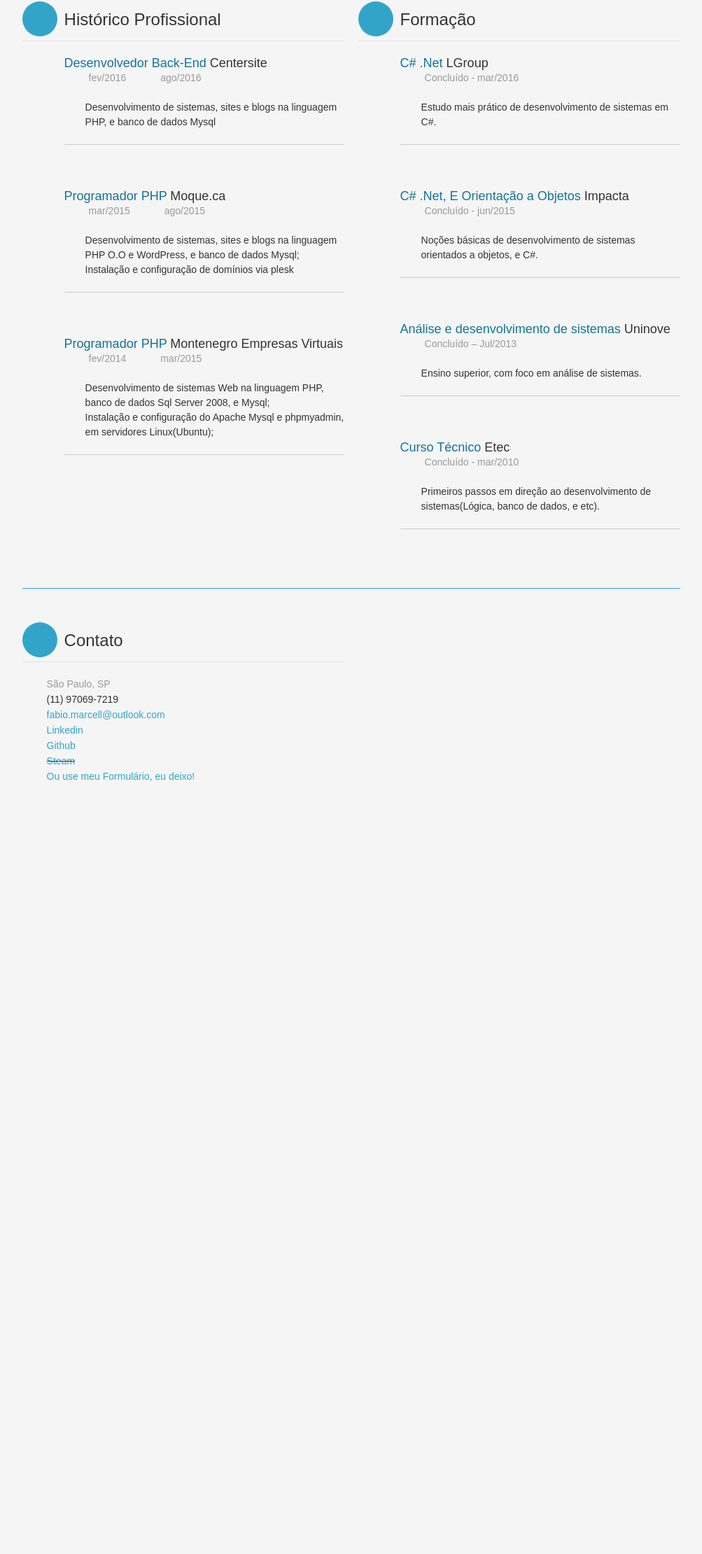
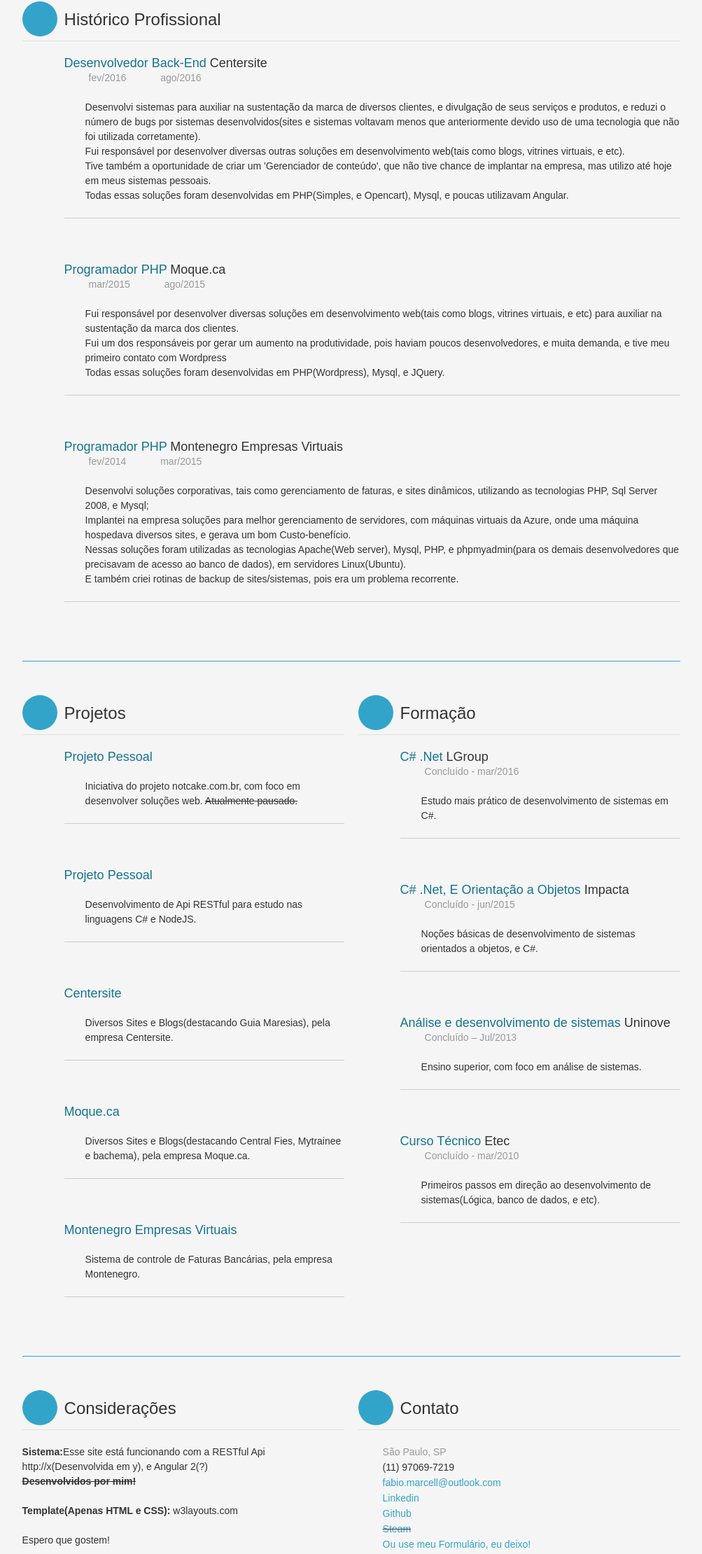
Before and after one commit to fabiomarcell/fabiomarcell.github.io, a plain HTML site: page index.html in a window 1280 px wide. Shown: the part 1118-3338 px from the top of the page at 70% size, without its empty margins (138-1141 px from the left). Before the commit the page ends 2280 px from the top, so only its background shows below. Drawn offline with Linux system fonts and the light colour scheme; a web font is replaced by a local one.

Commit message:
static texts ok

```diff
--- a/index.html
+++ b/index.html
@@ -111,22 +111,28 @@
 			<div class="grid_16" style="border-bottom: 1px solid #33a4c9;"></div>
 
 			<!-- Expériences -->
-			<div class="grid_8 experiences">
+			<div class="grid_16 experiences">
 				<h3>Histórico Profissional</h3>
 				<ul>
 					<li style="border-bottom:1px solid #ccc;">
 						<h4><strong>Desenvolvedor Back-End</strong> Centersite</h4>
 						<span class="lieu">fev/2016</span>
 						<span class="dates">ago/2016</span>
-						<p>Desenvolvimento de sistemas, sites e blogs na linguagem PHP, e banco de dados Mysql</p>
+						<p>
+							Desenvolvi sistemas para auxiliar na sustentação da marca de diversos clientes, e divulgação de seus serviços e produtos, e reduzi o número de bugs por sistemas desenvolvidos(sites e sistemas voltavam menos que anteriormente devido uso de uma tecnologia que não foi utilizada corretamente).<br>
+							Fui responsável por desenvolver diversas outras soluções em desenvolvimento web(tais como blogs, vitrines virtuais, e etc).<br>
+							Tive também a oportunidade de criar um 'Gerenciador de conteúdo', que não tive chance de implantar na empresa, mas utilizo até hoje em meus sistemas pessoais.<br>
+							Todas essas soluções foram desenvolvidas em PHP(Simples, e Opencart), Mysql, e poucas utilizavam Angular.
+						</p>
 					</li>
 					<li style="border-bottom:1px solid #ccc;">
 						<h4><strong>Programador PHP</strong> Moque.ca</h4>
 						<span class="lieu">mar/2015</span>
 						<span class="dates">ago/2015</span>
 						<p>
-							Desenvolvimento de sistemas, sites e blogs na linguagem PHP O.O e WordPress, e banco de dados Mysql;<br>
-							Instalação e configuração de domínios via plesk
+							Fui responsável por desenvolver diversas soluções em desenvolvimento web(tais como blogs, vitrines virtuais, e etc) para auxiliar na sustentação da marca dos clientes.<br>
+							Fui um dos responsáveis por gerar um aumento na produtividade, pois haviam poucos desenvolvedores, e muita demanda, e tive meu primeiro contato com Wordpress<br>
+							Todas essas soluções foram desenvolvidas em PHP(Wordpress), Mysql, e JQuery.
 						</p>
 					</li>
 					<li style="border-bottom:1px solid #ccc;">
@@ -134,13 +140,44 @@
 						<span class="lieu">fev/2014</span>
 						<span class="dates">mar/2015</span>
 						<p>
-							Desenvolvimento de sistemas Web na linguagem PHP, banco de dados Sql Server 2008, e Mysql;<br>
-							Instalação e configuração do Apache Mysql e phpmyadmin, em servidores Linux(Ubuntu);
+							Desenvolvi soluções corporativas, tais como gerenciamento de faturas, e sites dinâmicos, utilizando as tecnologias PHP, Sql Server 2008, e Mysql;<br>
+							Implantei na empresa soluções para melhor gerenciamento de servidores, com máquinas virtuais da Azure, onde uma máquina hospedava diversos sites, e gerava um bom Custo-benefício.<br>
+							Nessas soluções foram utilizadas as tecnologias Apache(Web server), Mysql, PHP, e phpmyadmin(para os demais desenvolvedores que precisavam de acesso ao banco de dados), em servidores Linux(Ubuntu).<br>
+							E também criei rotinas de backup de sites/sistemas, pois era um problema recorrente.
 						</p>
 					</li>
 				</ul>
 			</div>
-			<!-- Formations -->
+
+			<div class="grid_16" style="border-bottom: 1px solid #33a4c9;"></div>
+
+			<div class="grid_8 formations">
+				<h3>Projetos</h3>
+				<ul>
+					<li style="border-bottom:1px solid #ccc;">
+						<h4><strong>Projeto Pessoal</strong></h4>
+						<p>Iniciativa do projeto notcake.com.br, com foco em desenvolver soluções web. <strike>Atualmente pausado.</strike></p>
+					</li>
+					<li style="border-bottom:1px solid #ccc;">
+						<h4><strong>Projeto Pessoal</strong></h4>
+						<p>Desenvolvimento de Api RESTful para estudo nas linguagens C# e NodeJS.</p>
+					</li>
+					<li style="border-bottom:1px solid #ccc;">
+						<h4><strong>Centersite</strong></h4>
+						<p>Diversos Sites e Blogs(destacando Guia Maresias), pela empresa Centersite.</p>
+					</li>
+					<li style="border-bottom:1px solid #ccc;">
+						<h4><strong>Moque.ca</strong></h4>
+						<p>Diversos Sites e Blogs(destacando Central Fies, Mytrainee e bachema), pela empresa Moque.ca.</p>
+					</li>
+					<li style="border-bottom:1px solid #ccc;">
+						<h4><strong>Montenegro Empresas Virtuais</strong></h4>
+						<p>Sistema de controle de Faturas Bancárias, pela empresa Montenegro.</p>
+					</li>
+
+				</ul>
+			</div>
+
 			<div class="grid_8 formations">
 				<h3>Formação</h3>
 				<ul>
@@ -167,14 +204,20 @@
 
 				</ul>
 			</div>
+
+
+
 			<!-- Loisirs -->
 			<div class="grid_16" style="border-bottom: 1px solid #33a4c9;"></div>
-			<!--<div class="grid_8 loisirs">
-				<h3>Loisirs</h3>
-				<p><strong>Sports :</strong> si vous en pratiquez</p>
-				<p><strong>Association :</strong> si vous êtes membre d'une association</p>
-				<p>D'autres loisirs plus vagues, complétez ici.</p>
-			</div>-->
+			<div class="grid_8 loisirs">
+				<h3>Considerações</h3>
+				<p>
+					<strong>Sistema:</strong>Esse site está funcionando com a RESTful Api http://x(Desenvolvida em y), e Angular 2(?)<br>
+					<strike><strong>Desenvolvidos por mim!</strong></strike>
+				</p>
+				<p><strong>Template(Apenas HTML e CSS): </strong> w3layouts.com</p>
+				<p>Espero que gostem!</p>
+			</div>
 			<!-- Contact -->
 			<div class="grid_8 contact">
 				<h3>Contato</h3>
@@ -182,7 +225,7 @@
 				<ul>
 					<li class="lieu">São Paulo, SP</li>
 					<li class="phone">(11) 97069-7219</li>
-					<li class="mail"><a href="mailto:mon.adresse@email.fr">fabio.marcell@outlook.com</a></li>
+					<li class="mail"><a href="mailto:fabio.marcell@outlook.com">fabio.marcell@outlook.com</a></li>
 					<li class="site"><a href="https://www.linkedin.com/in/fabiomarcell">Linkedin</a></li>
 					<li class="site"><a href="http://github.com/fabiomarcell">Github</a></li>
 					<li class="site"><strike><a href="steamcommunity.com/id/fabiomarcell">Steam</a></strike></li>
```
